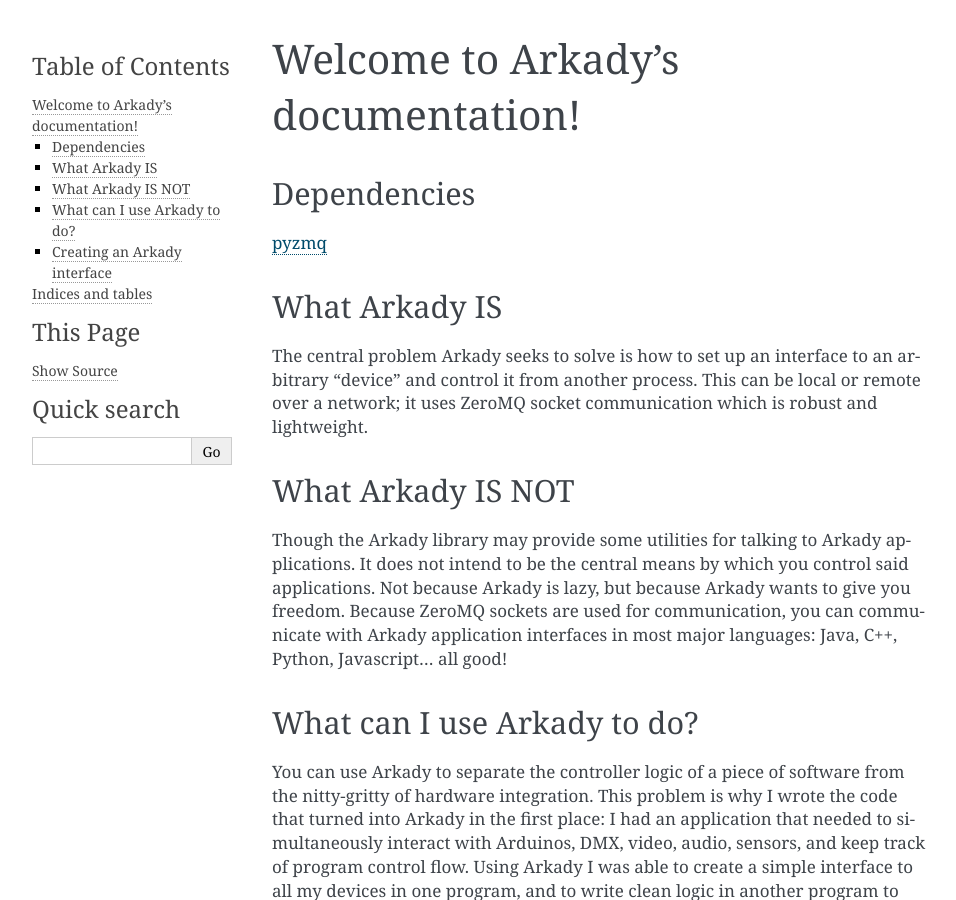
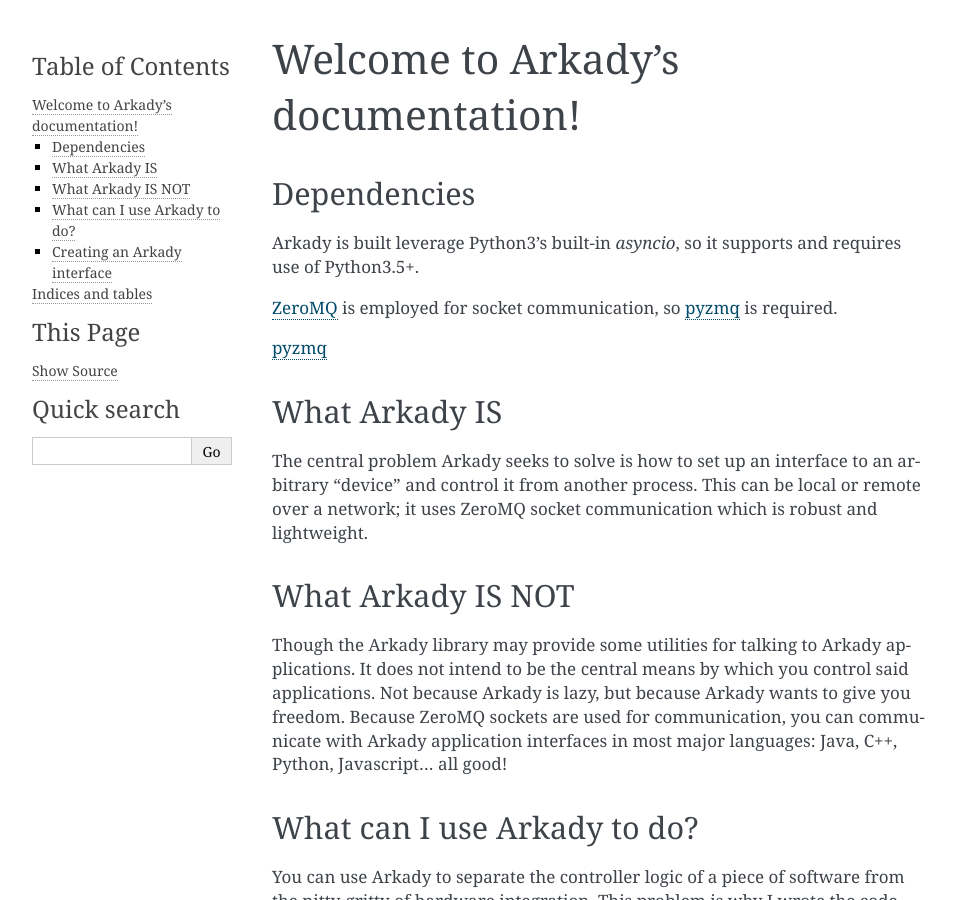
Before and after one commit to SavinaRoja/arkady, a Sphinx documentation site: the page built from docs/index.rst, in a window 1280 px wide and 900 px high. Shown: the whole window, without its empty margins (148-1104 px from the left). Built offline with Sphinx 7.4.7, drawn with Linux system fonts in a browser that asks for light colours; pages that are not in the unit, such as notebooks, are missing from menus; some of the changed text lies outside the part shown.

```diff
--- a/docs/contents.rst
+++ b/docs/contents.rst
@@ -7,6 +7,8 @@ Sphinx documentation contents
    :maxdepth: 2
    :caption: Contents:
 
+   :caption: Module Docs
+   devices
    listeners
 
 
--- a/docs/index.rst
+++ b/docs/index.rst
@@ -8,6 +8,13 @@ Welcome to Arkady's documentation!
 
 Dependencies
 ------------
+
+Arkady is built leverage Python3's built-in `asyncio`, so it supports and
+requires use of Python3.5+.
+
+ZeroMQ_ is employed for socket communication, so pyzmq_ is required.
+
+.. _ZeroMQ: http://zeromq.org/
 
 pyzmq_
 
```
Also changed, not shown: other parts of docs/index.rst (+2 -1 lines), README.md (+5 -0 lines).
